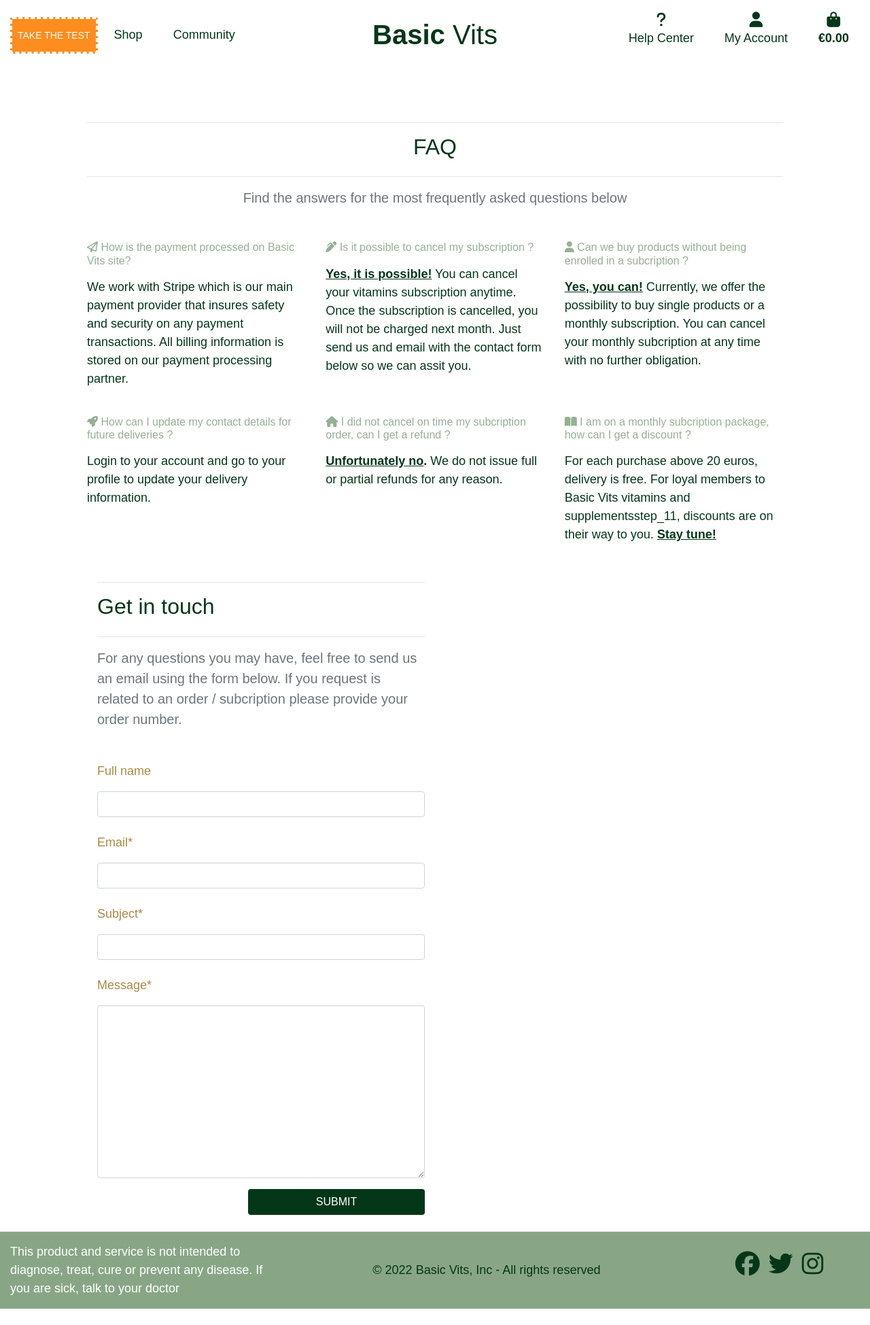
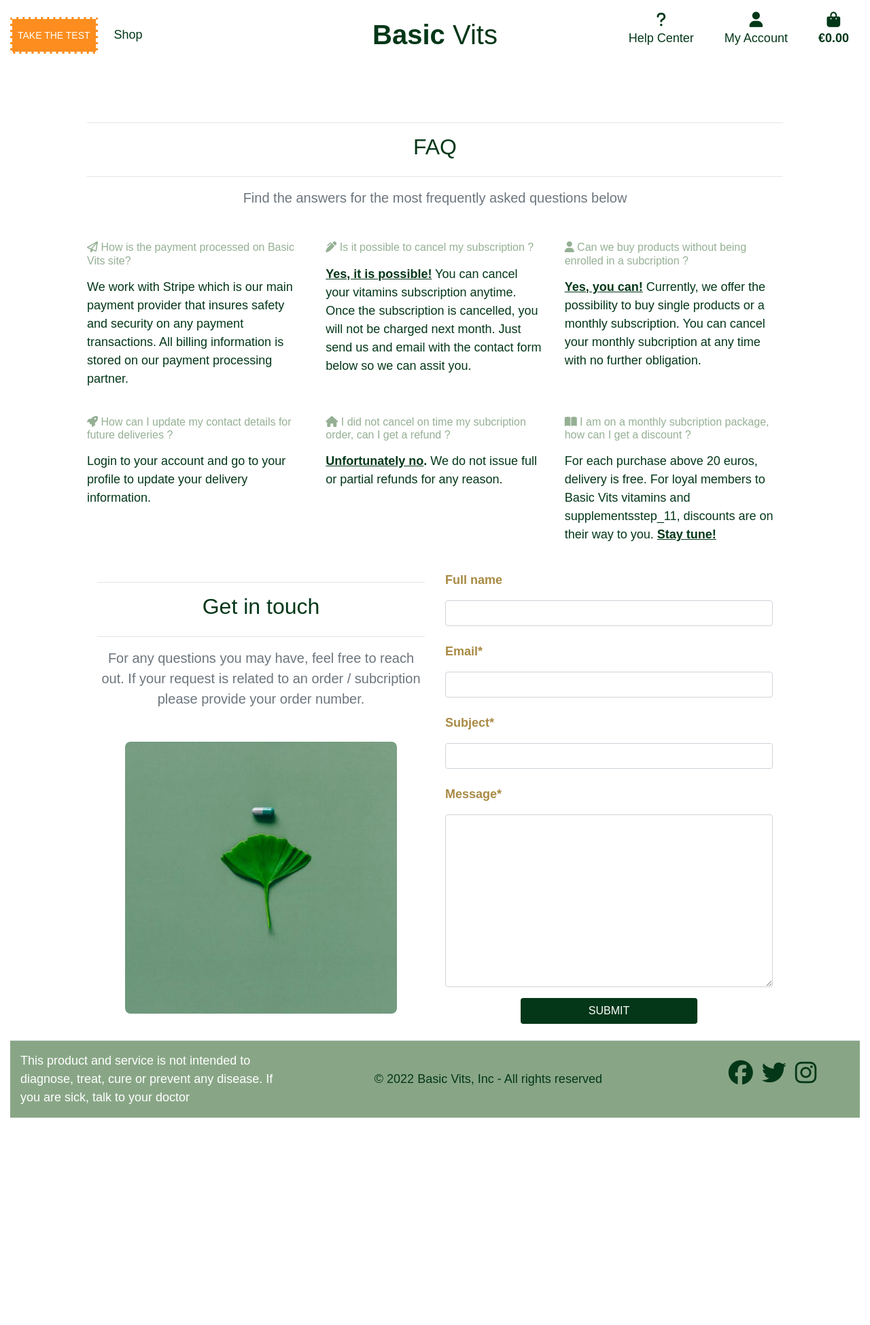
Before and after one commit to Code-Institute-Submissions/florencemezino-basic-vits_AprResub, a Django app: page /contact/ in a window 1280 px wide. Shown: the whole page at 68% size. After the commit the page ends 1644 px from the top, so only its background shows below. Run offline with Django 3.2, Linux system fonts and the light colour scheme; parts of the project's set-up code (start-up, migrations or seed data) failed here and were passed over; some libraries are stand-ins or nearby versions.

Commit message:
Updated contact form from contact_view

```diff
--- a/contact/static/contact/contact.css
+++ b/contact/static/contact/contact.css
@@ -7,6 +7,7 @@
 
 .title-section{
     color :#a98a44;
+    font-weight: bold;
 
 }
 
--- a/contact/templates/contact/contact.html
+++ b/contact/templates/contact/contact.html
@@ -77,24 +77,25 @@
                     </div>
                 </section>
             </div>
+        </div>
 
-        <!--Get in touch-->
+    <!--Get in touch-->
+    <div class="container">
         <div class="row ">
             <div class="col-md-6">
                 <hr>
-                <h2 class="logo-font mb-4">Get in touch</h2>
+                <h2 class="logo-font mb-4 text-center">Get in touch</h2>
                 <hr>
-                <p class="lead text-muted text-left mb-5">
-                    For any questions you may have, feel free to send us an email using the form below. If you request is related to an order / subcription please provide your order number.
+                <p class="lead text-muted text-center mb-5">
+                    For any questions you may have, feel free to reach out. If your request is related to an order / subcription please provide your order number.
                 </p>
+                <img src="{{MEDIA_URL}}contact_image.png" style="display:block; margin-left: auto; margin-right: auto; border-radius: 2%;" width = "400" height = "400" alt="a leaf">
             </div>
-        </div>
-        <div class="row">
             <div class="col-md-6">
-                <form action="" method="post" class="title-section">
+                <form action="{% url 'contact_view' %}" method="post" class="title-section">
                     {% csrf_token %}
                     {{ form|crispy }}
-                    <button class="btn button text-uppercase float-right">Submit</button>
+                    <button class="btn button text-uppercase center" style="display:block; margin-left: auto; margin-right: auto;">Submit</button>
                 </form>
             </div>
         </div>
--- a/templates/allauth/account/login.html
+++ b/templates/allauth/account/login.html
@@ -48,5 +48,4 @@
   </p>
 </form>
 
-
 {% endblock %}
--- a/templates/allauth/account/signup.html
+++ b/templates/allauth/account/signup.html
@@ -17,8 +17,10 @@
   {% if redirect_field_value %}
   <input type="hidden" name="{{ redirect_field_name }}" value="{{ redirect_field_value }}" />
   {% endif %}
-  <a class="btn btn-outline-secondary text-uppercase" href="{% url 'account_login' %}">Back to Login</a>
+  <a class="btn button text-uppercase" href="{% url 'account_login' %}">Back to Login</a>
   <button type="submit" class="button text-uppercase">{% trans "Sign Up" %} &raquo;</button>
 </form>
 
 {% endblock %}
+
+<a class="btn button text-uppercase" href="{% url 'account_signup' %}">Register</a>
--- a/templates/base.html
+++ b/templates/base.html
@@ -52,13 +52,6 @@
                         <a class="nav-link" href="{% url 'products' %}" id="user-options" aria-haspopup="true" aria-expanded="false">
                             <div class="text-center">
                                 <p class="my-0">Shop</p>
-                            </div>
-                        </a>
-                    </li>
-                    <li class="list-inline-item">
-                        <a class="nav-link" href="#" id="user-options" aria-haspopup="true" aria-expanded="false">
-                            <div class="text-center">
-                                <p class="my-0">Community</p>
                             </div>
                         </a>
                     </li>
@@ -164,6 +157,7 @@
     {% endblock %}
 
     <!-- Footer -->
+    <div class="container-fluid">
     <footer class="d-flex flex-wrap justify-content-between align-items-center py-3 my-4 border-top footer-background">
         <div class="col-md-4">
             <span class="footer-background">This product and service is not intended to diagnose, treat, cure or prevent any disease.
@@ -196,6 +190,7 @@
             </ul>
         </div>
     </footer>
+    <div>
    <!-- Footer -->
 
     {% block postloadjs %}
```
Also changed, not shown: contact/templates/contact/contact_success.html (+13 -3 lines), home/templates/home/index.html (+12 -8 lines).
